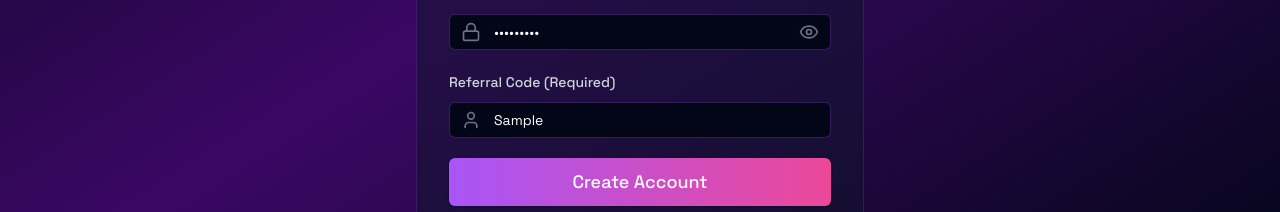
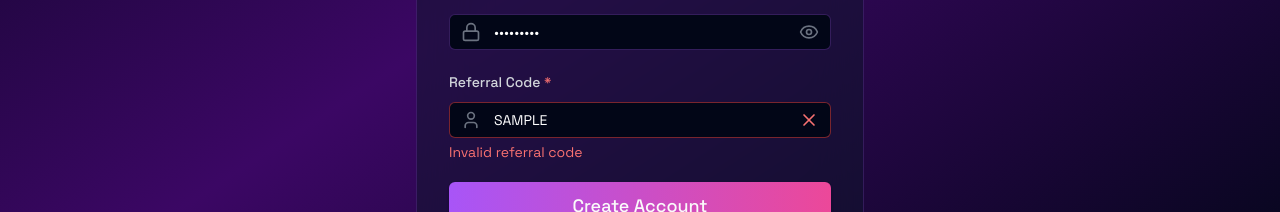
Before and after one commit to Posyacorp/sg-3a9cf829-8899-4d2c-bfc7-42ab262acd2c-1771792501, a Next.js app: page /signup in a window 1280 px wide. Both pictures are taken after typing "Sample", "name@example.com", "Sample123", "Sample123", "Sample" into the empty fields and a click on the button "Create Account". Shown: the part 511-723 px from the top of the page. Built offline with nearby package versions, Linux system fonts and the light colour scheme; no server answers; the database is empty.

Commit message:
feat(signup): Implement real-time referral code validation

```diff
--- a/src/pages/signup.tsx
+++ b/src/pages/signup.tsx
@@ -2,7 +2,7 @@ import { SEO } from "@/components/SEO";
 import { useState, useEffect } from "react";
 import Link from "next/link";
 import { useRouter } from "next/router";
-import { TrendingUp, Mail, Lock, User, Eye, EyeOff } from "lucide-react";
+import { TrendingUp, Mail, Lock, User, Eye, EyeOff, Check, X, Loader2 } from "lucide-react";
 import { Button } from "@/components/ui/button";
 import { Card } from "@/components/ui/card";
 import { Input } from "@/components/ui/input";
@@ -22,6 +22,8 @@ export default function Signup() {
   const [showPassword, setShowPassword] = useState(false);
   const [showConfirmPassword, setShowConfirmPassword] = useState(false);
   const [isLoading, setIsLoading] = useState(false);
+  const [referralCodeStatus, setReferralCodeStatus] = useState<'idle' | 'checking' | 'valid' | 'invalid'>('idle');
+  const [referralCodeError, setReferralCodeError] = useState("");
 
   useEffect(() => {
     // Get referral code from URL
@@ -31,6 +33,52 @@ export default function Signup() {
     }
   }, [router.query]);
 
+  // Real-time referral code validation
+  useEffect(() => {
+    const referralCode = formData.referralCode;
+    if (!referralCode || referralCode.trim().length === 0) {
+      setReferralCodeStatus('idle');
+      setReferralCodeError("");
+      return;
+    }
+
+    // Debounce the validation check
+    const timeoutId = setTimeout(async () => {
+      setReferralCodeStatus('checking');
+      setReferralCodeError("");
+
+      try {
+        // Check if referral code exists in profiles table
+        const { data, error } = await supabase
+          .from('profiles')
+          .select('id, email')
+          .eq('referral_code', referralCode.trim())
+          .maybeSingle();
+
+        if (error) {
+          console.error("Referral code validation error:", error);
+          setReferralCodeStatus('invalid');
+          setReferralCodeError("Error checking referral code");
+          return;
+        }
+
+        if (!data) {
+          setReferralCodeStatus('invalid');
+          setReferralCodeError("Invalid referral code");
+        } else {
+          setReferralCodeStatus('valid');
+          setReferralCodeError("");
+        }
+      } catch (error) {
+        console.error("Referral code validation exception:", error);
+        setReferralCodeStatus('invalid');
+        setReferralCodeError("Error validating referral code");
+      }
+    }, 500); // Wait 500ms after user stops typing
+
+    return () => clearTimeout(timeoutId);
+  }, [formData.referralCode]);
+
   const handleSignup = async (e: React.FormEvent) => {
     e.preventDefault();
 
@@ -39,8 +87,9 @@ export default function Signup() {
       return;
     }
 
-    if (!formData.referralCode) {
-      alert("Referral code is mandatory. You cannot join without an inviter.");
+    // Final validation check
+    if (referralCodeStatus !== 'valid') {
+      alert("Please enter a valid referral code");
       return;
     }
 
@@ -185,7 +234,9 @@ export default function Signup() {
               </div>
 
               <div>
-                <Label htmlFor="referralCode" className="text-gray-300">Referral Code (Required)</Label>
+                <Label htmlFor="referralCode" className="text-gray-300">
+                  Referral Code <span className="text-red-400">*</span>
+                </Label>
                 <div className="relative mt-2">
                   <User className="absolute left-3 top-1/2 -translate-y-1/2 w-5 h-5 text-gray-500" />
                   <Input
@@ -193,11 +244,32 @@ export default function Signup() {
                     type="text"
                     placeholder="Enter referral code"
                     value={formData.referralCode}
-                    onChange={(e) => setFormData({ ...formData, referralCode: e.target.value })}
-                    className="pl-11 bg-slate-950 border-purple-500/30 text-white"
+                    onChange={(e) => setFormData({ ...formData, referralCode: e.target.value.toUpperCase() })}
+                    className={`pl-11 pr-11 bg-slate-950 border-purple-500/30 text-white ${
+                      referralCodeStatus === 'valid' ? 'border-green-500/50' :
+                      referralCodeStatus === 'invalid' ? 'border-red-500/50' : ''
+                    }`}
                     required
+                    disabled={isLoading}
                   />
+                  <div className="absolute right-3 top-1/2 -translate-y-1/2">
+                    {referralCodeStatus === 'checking' && (
+                      <Loader2 className="w-5 h-5 text-purple-400 animate-spin" />
+                    )}
+                    {referralCodeStatus === 'valid' && (
+                      <Check className="w-5 h-5 text-green-400" />
+                    )}
+                    {referralCodeStatus === 'invalid' && (
+                      <X className="w-5 h-5 text-red-400" />
+                    )}
+                  </div>
                 </div>
+                {referralCodeError && (
+                  <p className="text-red-400 text-sm mt-1">{referralCodeError}</p>
+                )}
+                {referralCodeStatus === 'valid' && (
+                  <p className="text-green-400 text-sm mt-1">✓ Valid referral code</p>
+                )}
               </div>
 
               <Button
```
Also changed, not shown: public/Screenshot_2026-02-23-17-19-14-79_40deb401b9ffe8e1df2f1cc5ba480b12.jpg (added), 1 other file (tests, documents, lock files or other folders).
